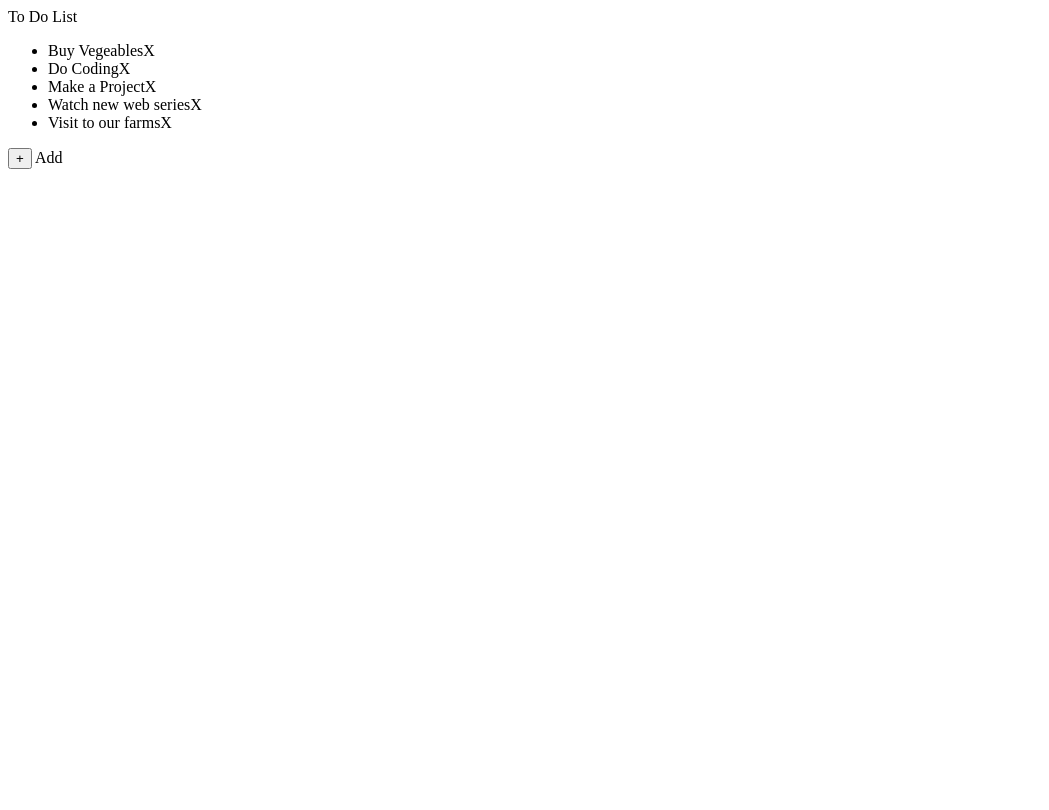
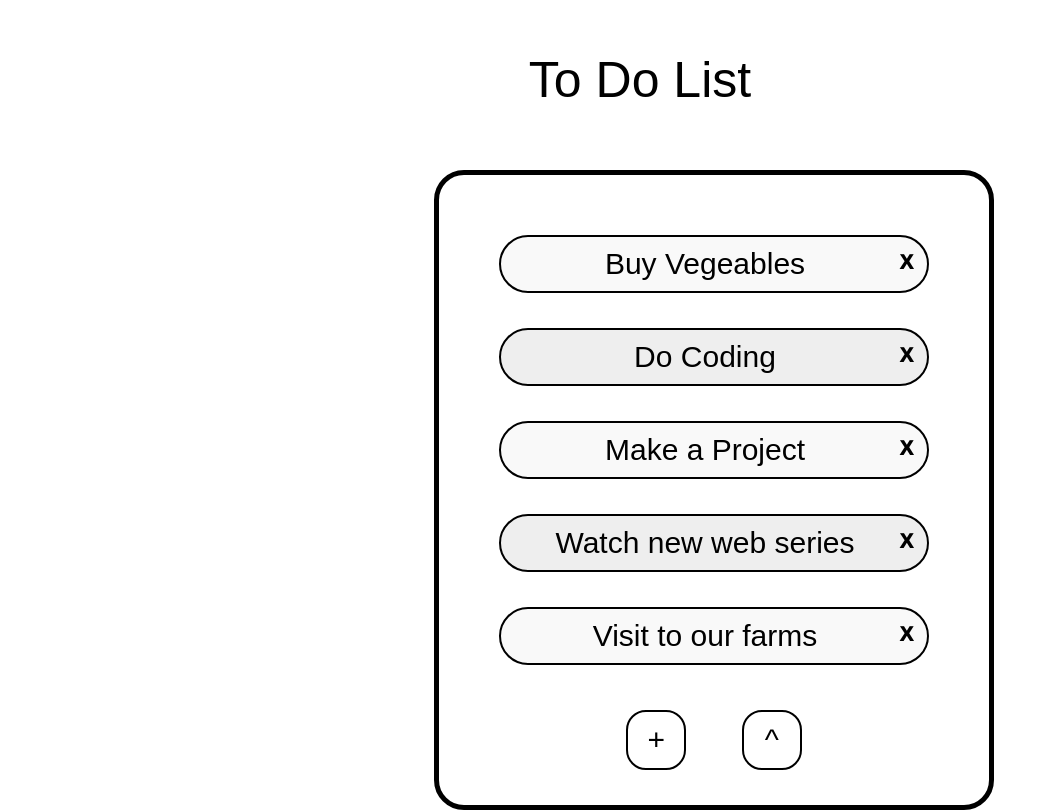
Before and after one commit to hvirmani/Basic-Web-Projects, a plain HTML site: page TO DO LIST/todo.html in a window 1280 px wide. Shown: the whole page, without its empty margins (0-1049 px from the left). Drawn offline with Linux system fonts and the light colour scheme.

Commit message:
On the way

```diff
--- a/TO DO LIST/style.css
+++ b/TO DO LIST/style.css
@@ -0,0 +1,98 @@
+* {
+    margin: 0;
+    padding: 0;
+    font-family: sans-serif;
+    font-size: 20px;
+}
+
+.head {
+    font-size: 50px;
+    margin: 4% 7%;
+    text-align: center;
+
+}
+
+.todo {
+    text-align: center;
+    position: absolute;
+    top: 15%;
+    left: 30%;
+    border: 5px solid;
+    padding: 25px;
+    margin: 50px;
+    min-height: 70%;
+    width: 40%;
+    max-width: 500px;
+    border-radius: 30px;
+}
+
+li {
+    font-size: 30px;
+    border: 2px solid;
+    border-radius: 30px;
+    margin: 7%;
+    list-style: none;
+    padding: 0.5rem;
+    padding-right: 1.4rem;
+    position: relative;
+}
+ul li:nth-child(even) {
+  background: #eee;
+}
+
+ul li:nth-child(odd) {
+  background: #f9f9f9;
+}
+
+/* Darker background-color on hover */
+ul li:hover {
+  background: #ddd;
+}
+
+/* When clicked on, add a background color and strike out text */
+ul li.checked {
+  background: #888;
+  color: #fff;
+  text-decoration: line-through;
+}
+
+ul li.checked::before {
+  content: '';
+  position: absolute;
+  border-color: #fff;
+  border-style: solid;
+  border-width: 0 2px 2px 0;
+  top: 10px;
+  left: 16px;
+  transform: rotate(45deg);
+  height: 15px;
+  width: 7px;
+}
+.close {
+    position: absolute;
+    font-weight: 1000;
+    right: 0;
+    top: 0;
+    padding: 0.7rem;
+}
+
+#ip {
+    width: 80%;
+    margin: 7%;
+    border: 2px solid;
+    font-size: 30px;
+    max-width: 85%;
+    padding: 0.5rem;
+    border-radius: 30px;
+    text-align: center;
+}
+input[type=button]{
+    padding: 0.5rem;
+    width:60px;
+    height: 60px;
+    margin:2% 5%;
+    background: white;
+    border: 2px solid;
+    border-radius: 20px;
+    font-size: 30px;
+}
--- a/TO DO LIST/todo.html
+++ b/TO DO LIST/todo.html
@@ -9,8 +9,9 @@
 
 <body>
     <div class="main">
+        <div class="head">To Do List</div>
         <div class="todo">
-            <div class="head">To Do List</div>
+
             <input id="ip" type="text" placeholder="Go To Gym" style="display: none;">
             <ul id="active">
                 <li class="active">Buy Vegeables</li>
@@ -23,7 +24,8 @@
                 <li class="completed">Do Exercise</li>
             </ul>
             <input type="button" value="+" onclick="appear();">
-            <span onclick="see()" class="addBtn">Add</span>
+            <input type="button" value="^" onclick="see();">
+
         </div>
     </div>
 
--- a/TO DO LIST/todo.js
+++ b/TO DO LIST/todo.js
@@ -14,10 +14,8 @@ for (i = 0; i < close.length; i++) {
     close[i].onclick = function () {
         var div = this.parentElement;
         var complete = document.createElement('done');
-        var done_value = div.firstChild.nodeValue;
-        var txt = document.createTextNode(done_value);
-        complete.appendChild(txt);
-        document.getElementById('completed').appendChild(complete);
+        var txt = div.firstChild;
+        complete.appendChild(txt); document.getElementById('completed').appendChild(complete);
         div.style.display = "none";
     }
 }
```
